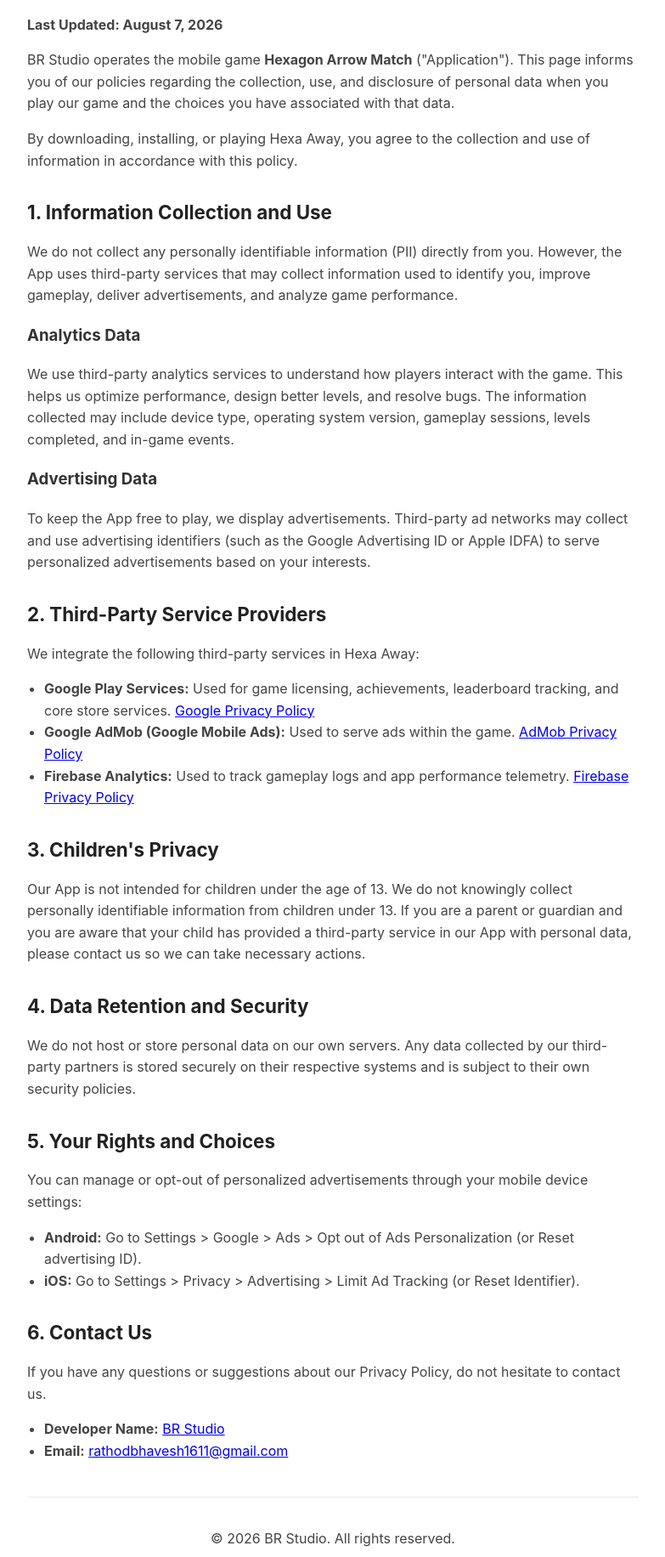
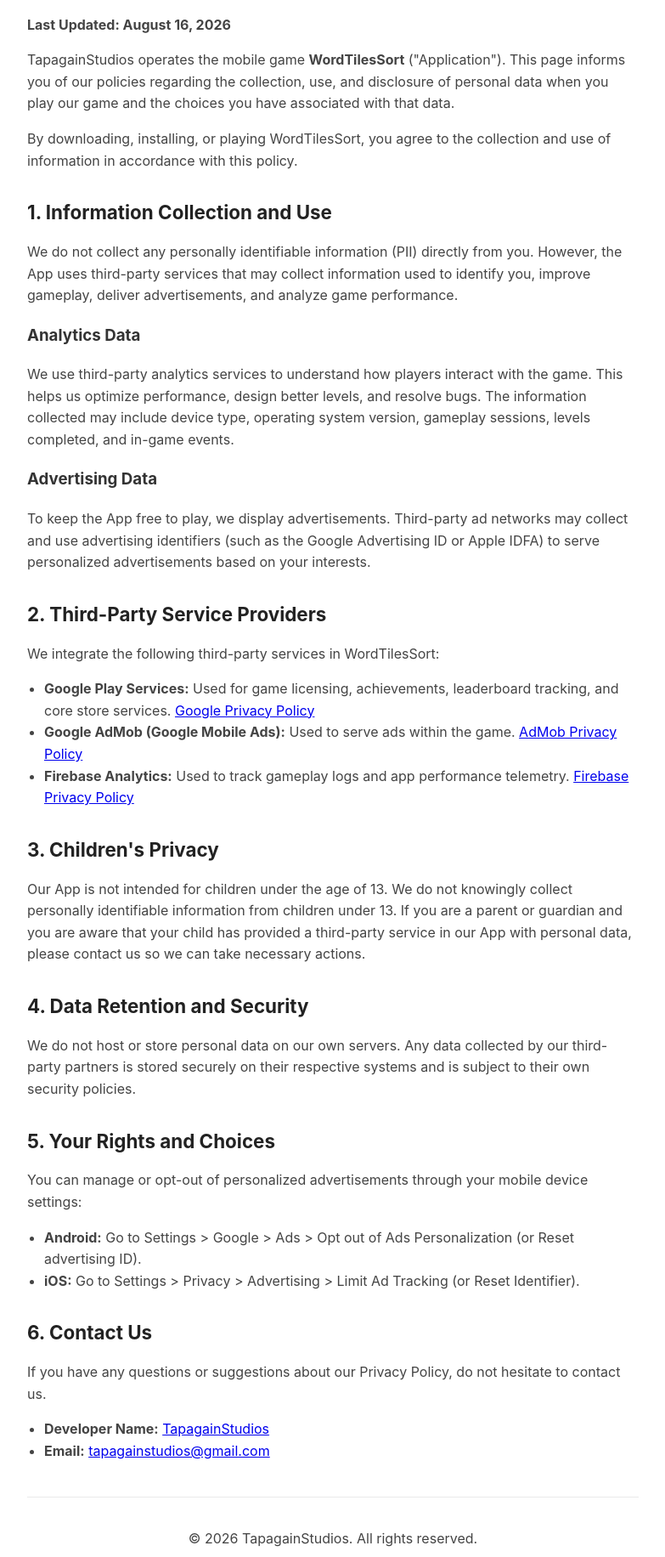
Before and after one commit to TapAgainStudios/tapagainstudios.github.io, a plain HTML site: page privacy-policy/WordTilesSort.html in a window 1280 px wide. Shown: the part 168-2000 px from the top of the page at 85% size, without its empty margins (248-1031 px from the left). Drawn offline with Linux system fonts and the light colour scheme.

Commit message:
Corrections

```diff
--- a/privacy-policy/WordTilesSort.html
+++ b/privacy-policy/WordTilesSort.html
@@ -3,7 +3,7 @@
 <head>
     <meta charset="UTF-8">
     <meta name="viewport" content="width=device-width, initial-scale=1.0">
-    <title>Privacy Policy - Hexa Away</title>
+    <title>Privacy Policy - WordTilesSort</title>
     <style>
         body {
             font-family: -apple-system, BlinkMacSystemFont, "Segoe UI", Roboto, Helvetica, Arial, sans-serif;
@@ -54,11 +54,11 @@
 <body>
     <div class="container">
         <h1>Privacy Policy</h1>
-        <p><strong>Last Updated: August 7, 2026</strong></p>
+        <p><strong>Last Updated: August 16, 2026</strong></p>
 
-        <p>BR Studio operates the mobile game <strong>Hexagon Arrow Match</strong> ("Application"). This page informs you of our policies regarding the collection, use, and disclosure of personal data when you play our game and the choices you have associated with that data.</p>
+        <p>TapagainStudios operates the mobile game <strong>WordTilesSort</strong> ("Application"). This page informs you of our policies regarding the collection, use, and disclosure of personal data when you play our game and the choices you have associated with that data.</p>
 
-        <p>By downloading, installing, or playing Hexa Away, you agree to the collection and use of information in accordance with this policy.</p>
+        <p>By downloading, installing, or playing WordTilesSort, you agree to the collection and use of information in accordance with this policy.</p>
 
         <h2>1. Information Collection and Use</h2>
         <p>We do not collect any personally identifiable information (PII) directly from you. However, the App uses third-party services that may collect information used to identify you, improve gameplay, deliver advertisements, and analyze game performance.</p>
@@ -70,7 +70,7 @@
         <p>To keep the App free to play, we display advertisements. Third-party ad networks may collect and use advertising identifiers (such as the Google Advertising ID or Apple IDFA) to serve personalized advertisements based on your interests.</p>
 
         <h2>2. Third-Party Service Providers</h2>
-        <p>We integrate the following third-party services in Hexa Away:</p>
+        <p>We integrate the following third-party services in WordTilesSort:</p>
         <ul>
             <li>
                 <strong>Google Play Services:</strong> Used for game licensing, achievements, leaderboard tracking, and core store services.
@@ -102,15 +102,15 @@
         <h2>6. Contact Us</h2>
         <p>If you have any questions or suggestions about our Privacy Policy, do not hesitate to contact us.</p>
         <ul>
-            <li><strong>Developer Name:</strong> <a href="https://rathodbhavesh1611-prog.github.io/" target="_blank"
-                    rel="noopener noreferrer">BR Studio</a></li>
+            <li><strong>Developer Name:</strong> <a href="https://tapagainstudios.github.io/" target="_blank"
+                    rel="noopener noreferrer">TapagainStudios</a></li>
             <li><strong>Email:</strong> <a
-                    href="mailto:rathodbhavesh1611@gmail.com?subject=Math%20Solitaire">rathodbhavesh1611@gmail.com</a>
+                    href="mailto:tapagainstudios@gmail.com?subject=WordTilesSort">tapagainstudios@gmail.com</a>
             </li>
         </ul>
 
         <div class="footer">
-            <p>&copy; 2026 BR Studio. All rights reserved.</p>
+            <p>&copy; 2026 TapagainStudios. All rights reserved.</p>
         </div>
     </div>
 </body>
```
